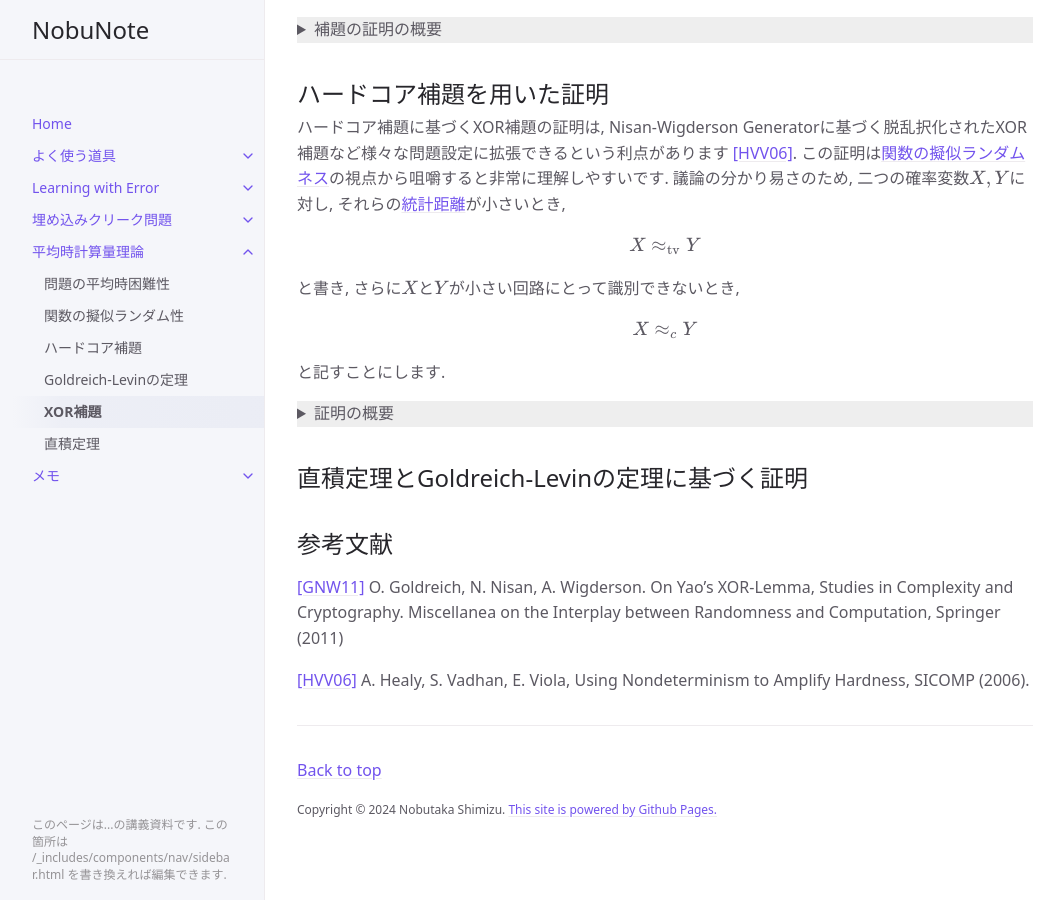
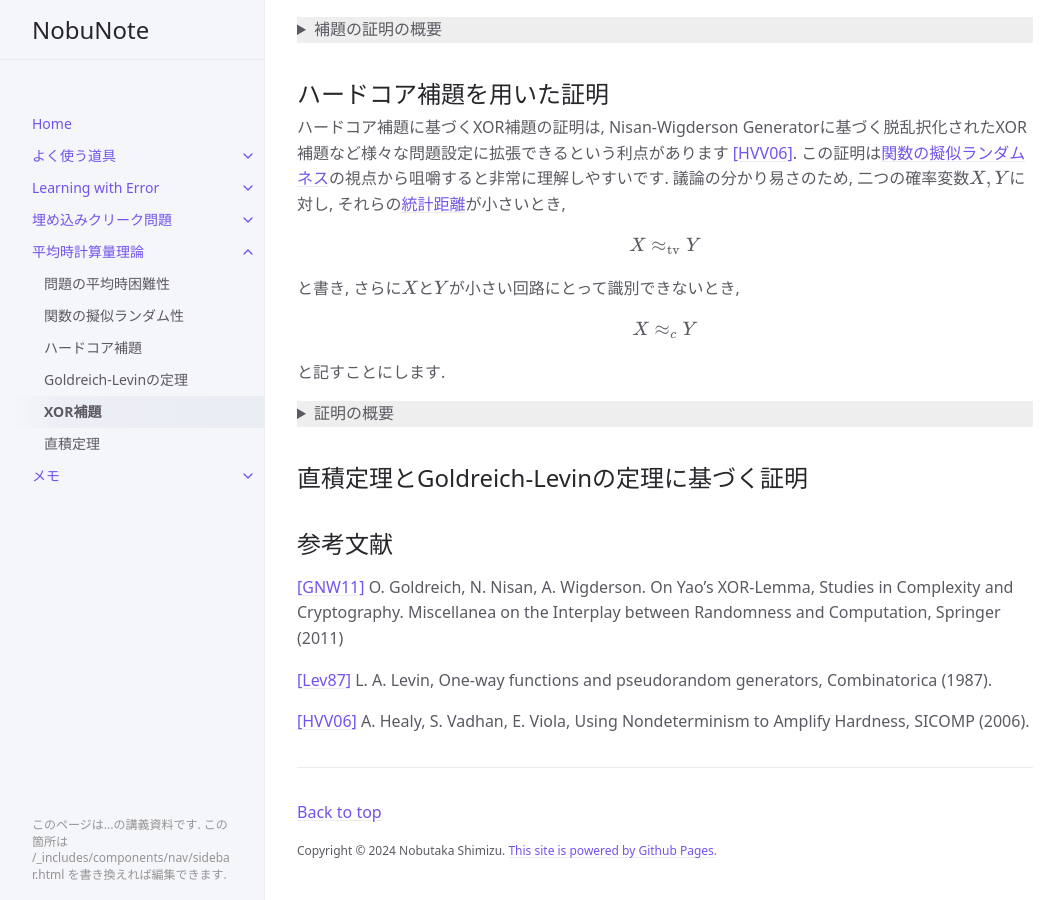
Before and after one commit to NobutakaShimizu/nobunote, a Jekyll site: the page built from docs/average_case_complexity/Yao_XOR.md, in a window 1280 px wide and 900 px high, scrolled down 2427 px. Shown: the whole window, without its empty margins (107-1171 px from the left). Built offline with Jekyll 4.4.1, drawn with Linux system fonts in a browser that asks for light colours; cached includes are drawn as plain includes; some of the changed text lies outside the part shown.

Commit message:
LevinによるXOR補題の直接的な証明を追加し、関連する参考文献を更新しました。また、検索データに新しい情報を反映しました。

```diff
--- a/docs/average_case_complexity/Yao_XOR.md
+++ b/docs/average_case_complexity/Yao_XOR.md
@@ -177,7 +177,8 @@ YaoのXOR補題には様々な証明方法が知られています.
 
 ## Levinによる証明
 
-$k$に関する帰納法で証明します.
+Levinによる直接的な証明を紹介します [[Lev87]](#Lev87).
+この証明は$k$に関する帰納法に基づきます.
 
 {: .lemma-title }
 > **補題 (informal)**
@@ -405,6 +406,9 @@ $$
 <div id="GNW11" markdown="1">
 [[GNW11]](http://127.0.0.1:4000/nobunote/docs/average_case_complexity/Yao_XOR/) O. Goldreich, N. Nisan, A. Wigderson. On Yao's XOR-Lemma, Studies in Complexity and Cryptography. Miscellanea on the Interplay between Randomness and Computation, Springer (2011)
 </div>
+<div id="Lev87" markdown="1">
+[[Lev87]](https://link.springer.com/article/10.1007/BF02579323) L. A. Levin, One-way functions and pseudorandom generators, Combinatorica (1987).
+</div>
 <div id="HVV06" markdown="1">
 [[HVV06]](https://epubs.siam.org/doi/10.1137/S0097539705447281) A. Healy, S. Vadhan, E. Viola, Using Nondeterminism to Amplify Hardness, SICOMP (2006).
 </div>
```
Also changed, not shown: 2 other files.
